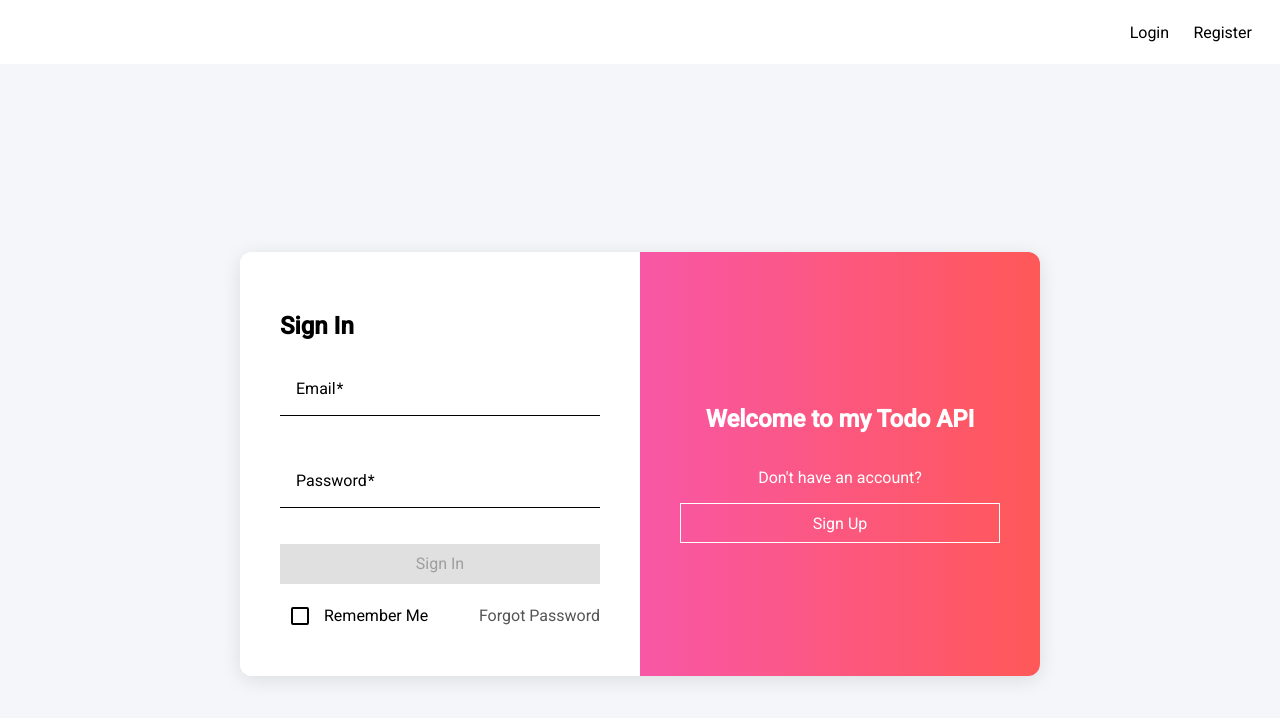
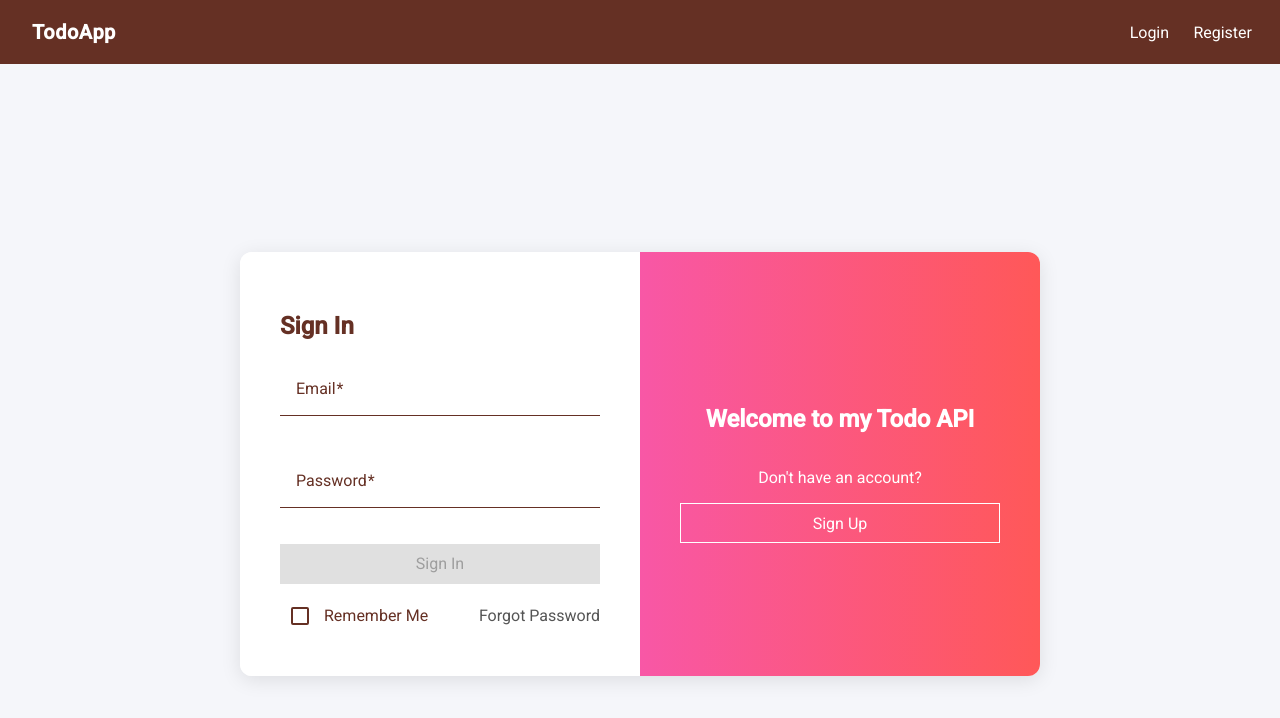
Before and after one commit to VKoutsos/todo_api, an Angular app in the folder todo-app-frontend/: page /login in a window 1280 px wide. Shown: the top 718 px of the page. Built offline with nearby package versions, Linux system fonts and the light colour scheme.

Commit message:
new colors testing

```diff
--- a/todo-app-frontend/src/app/components/task-list/task-list.component.css
+++ b/todo-app-frontend/src/app/components/task-list/task-list.component.css
@@ -1,9 +1,9 @@
-:root{
-  --primary-bg:#1e1e1e;
-  --card-bg:#2a2a2a;
-  --text-color:#eaeaea;
-  --accent-color:#007bff;
-  --hover-bg:#333;
+:root {
+  --primary-bg: #e7ceb5;      /* Beige */
+  --card-bg: #f5e2cf;         /* Lighter beige or soft tan */
+  --text-color: #653024;      /* Deep brown */
+  --accent-color: #a67b5b;    /* Soft brown/gold */
+  --hover-bg: #dec2a5;        /* Hover effect on beige */
 }
 
 body{
@@ -64,7 +64,7 @@ button {
   margin-right: 5px;
   padding: 6px 12px;
   border: none;
-  background-color: #007bff;
+  background-color: var(--accent-color);
   color: white;
   border-radius: 4px;
   cursor: pointer;
@@ -72,17 +72,17 @@ button {
 }
 
 button:hover {
-  background-color: #0056b3;
+  background-color: #8a5f3f;
 }
 
 /* Subtask delete button */
 .subtask-item button {
-  background-color: #5e35b1;
+  background-color: var(--accent-color);
   color: white;
 }
 
 .subtask-item button:hover {
-  background-color: #4527a0;
+  background-color: #8a5f3f;
 }
 
 /* Toggle Button */
--- a/todo-app-frontend/src/app/navbar/navbar.component.css
+++ b/todo-app-frontend/src/app/navbar/navbar.component.css
@@ -1,10 +1,36 @@
-.spacer{
+/* Remove any conflicting Material theme overrides */
+.mat-toolbar.mat-primary {
+  background: #653024 !important;
+  color: white !important;
+}
+
+/* Ensure your custom class takes precedence */
+.custom-toolbar {
+  background-color: #653024 !important;
+  color: white !important;
+}
+
+/* Button styles */
+.custom-toolbar .mat-button {
+  color: white !important;
+  margin: 0 8px;
+  transition: all 0.2s ease;
+}
+
+.custom-toolbar .mat-button:hover {
+  background-color: rgba(255, 255, 255, 0.1) !important;
+}
+
+/* Logo styles */
+.logo {
+  font-weight: bold;
+  font-size: 20px;
+  color: white;
+  text-decoration: none;
+  padding: 0 16px;
+  letter-spacing: 0.5px;
+}
+
+.spacer {
   flex: 1 1 auto;
 }
-
-.logo{
-  font-weight:bold;
-  font-size: 20px;
-  color:white;
-  text-decoration: none;
-}
--- a/todo-app-frontend/src/styles.css
+++ b/todo-app-frontend/src/styles.css
@@ -2,6 +2,15 @@
 
 html, body { height: 100%; }
 body { margin: 0; font-family: Roboto, "Helvetica Neue", sans-serif; }
+
+body{
+  background-color: #e7ceb5;
+  color: #653024;
+}
+
+.mat-icon-button:hover{
+  color:#8a5f3f!important;
+}
 
 .mat-mdc-snack-bar-container {
   --mdc-snackbar-supporting-text-color:white;
```
